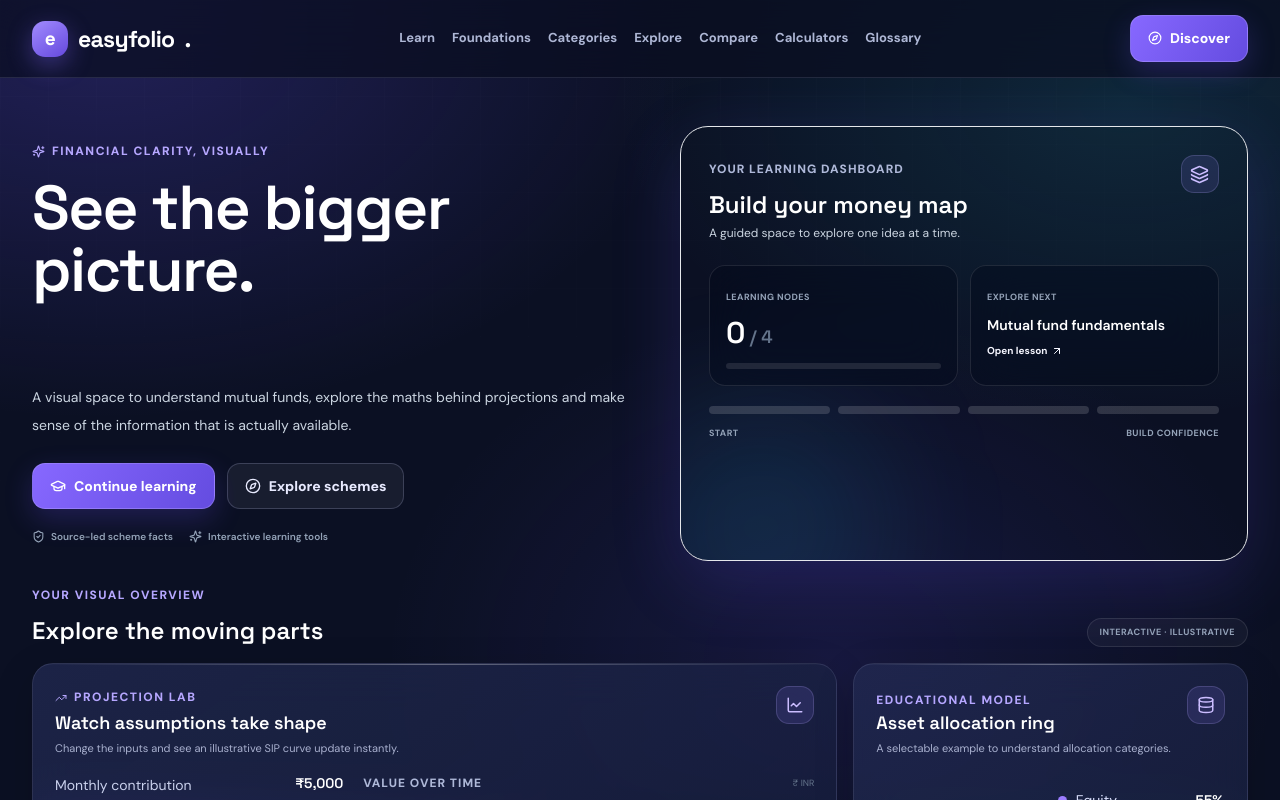
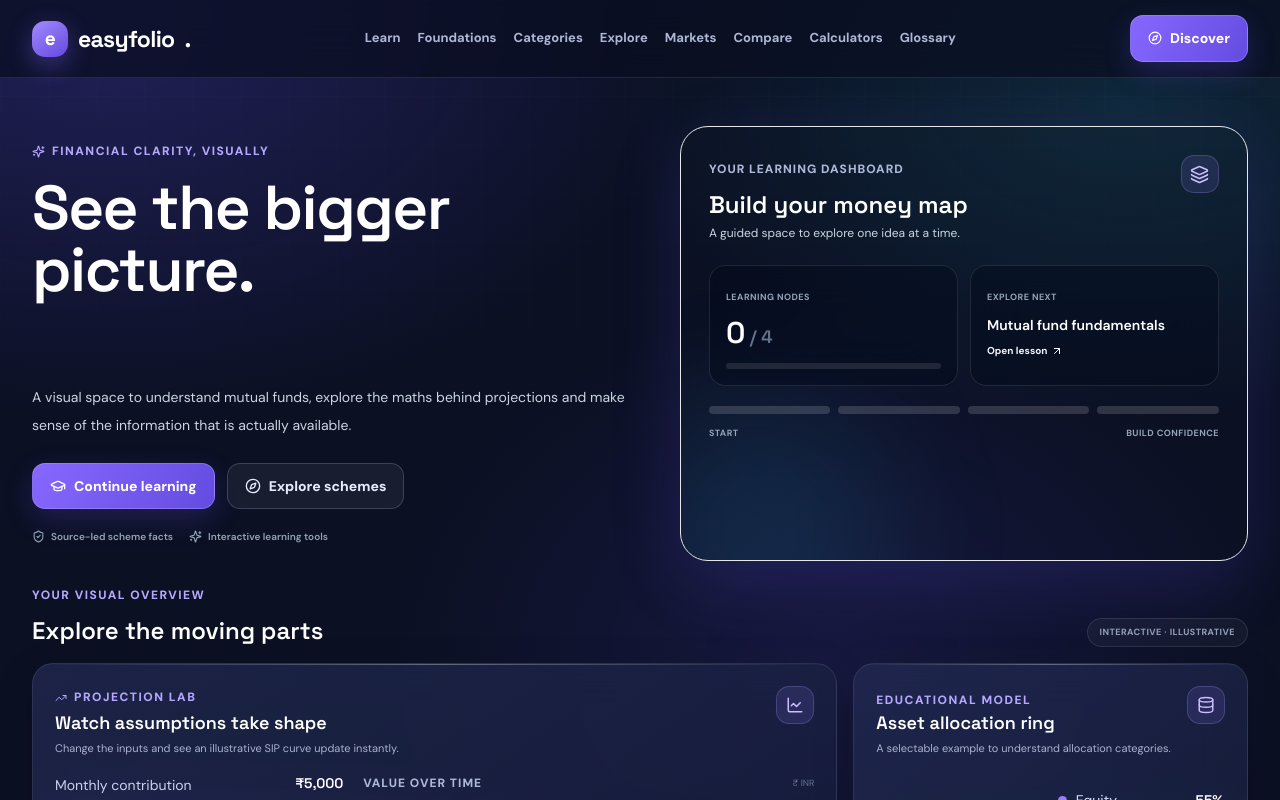
Before and after one commit to anandrahul094/easyfolio, a Next.js app in the folder frontend/: page / in a window 1280 px wide. Shown: the top 800 px of the page. Built offline with nearby package versions, Linux system fonts and the light colour scheme.

Commit message:
Add Markets navigation

```diff
--- a/frontend/app/site-navigation.tsx
+++ b/frontend/app/site-navigation.tsx
@@ -2,11 +2,11 @@
 
 import Link from "next/link";
 import {usePathname} from "next/navigation";
-import {BookOpen,Calculator,Compass,Home,Layers} from "lucide-react";
+import {Activity,BookOpen,Calculator,Compass,Home,Layers} from "lucide-react";
 
 const links=[
   ["/learn","Learn"],["/basics","Foundations"],["/categories","Categories"],
-  ["/funds","Explore"],["/compare","Compare"],["/calculators/sip","Calculators"],["/glossary","Glossary"]
+  ["/funds","Explore"],["/market","Markets"],["/compare","Compare"],["/calculators/sip","Calculators"],["/glossary","Glossary"]
 ] as const;
 function isActive(pathname:string,href:string){
   if(href==="/")return pathname==="/";
@@ -23,6 +23,6 @@ export function SiteHeader(){
 }
 export function MobileBottomNav(){
   const pathname=usePathname();
-  const quick=[["/","Home",Home],["/learn","Learn",BookOpen],["/funds","Explore",Layers],["/calculators/sip","Tools",Calculator]] as const;
+  const quick=[["/","Home",Home],["/learn","Learn",BookOpen],["/market","Markets",Activity],["/funds","Explore",Layers]] as const;
   return <nav className="mobile-bottom-nav" aria-label="Quick navigation">{quick.map(([href,label,Icon])=><Link key={href} href={href} aria-current={isActive(pathname,href)?"page":undefined}><span><Icon size={17}/></span>{label}</Link>)}</nav>;
 }
```
